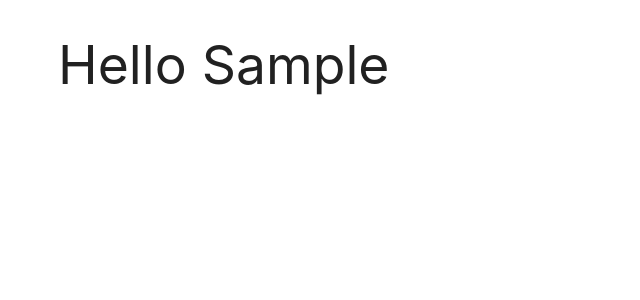
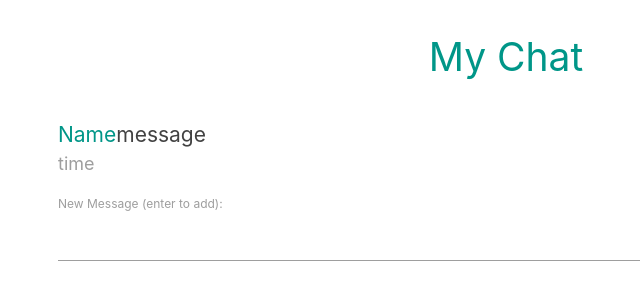
Before and after one commit to vjenacka/RT-chat, a Vue app: page / in a window 1280 px wide. Both pictures are taken after typing "Sample" into the empty fields and a click on the button "ENTER CHAT". Shown: the top 300 px of the page, without its empty margins (134-774 px from the left). Built offline with nearby package versions, Linux system fonts and the light colour scheme.

Commit message:
added newmessage component and set up route guarding for /chat

```diff
--- a/src/components/Chat.vue
+++ b/src/components/Chat.vue
@@ -1,13 +1,29 @@
 <template>
   <div class="chat container">
-    <h2>Hello {{name}}</h2>
+    <h2 class="center teal-text">My Chat</h2>
+    <div class="car">
+      <div class="card-content">
+        <ul class="messages">
+          <li>
+            <span class="teal-text">Name</span>
+            <span class="grey-text text-darken-3">message</span>
+            <span class="grey-text time">time</span>
+          </li>
+        </ul>
+      </div>
+      <div class="card-action">
+        <NewMessage :name="name" />
+      </div>
+    </div>
   </div>
 </template>
 
 <script>
+import NewMessage from "./NewMessage";
 export default {
   name: "Chat",
-  props:['name'],
+  props: ["name"],
+  components: { NewMessage },
   data() {
     return {};
   }
@@ -15,4 +31,17 @@ export default {
 </script>
 
 <style lang="scss" scoped>
+.chat {
+  h2 {
+    font-size: 2.6em;
+    margin-bottom: 40px;
+  }
+  span {
+    font-size: 1.4em;
+  }
+  .time {
+    display: block;
+    font-size: 1.2em;
+  }
+}
 </style>
--- /dev/null
+++ b/src/components/NewMessage.vue
@@ -0,0 +1,25 @@
+<template>
+  <div class="new-message">
+    <form @submit.prevent="addMessage">
+      <label for="new-message">New Message (enter to add):</label>
+      <input type="text" name="new-message" v-model="newMessage" />
+    </form>
+  </div>
+</template>
+
+<script>
+export default {
+  name: "NewMessage",
+  props: ["name"],
+  data() {
+    return {
+      newMessage: null
+    };
+  },
+  methods: {
+    addMessage() {
+      console.log(this.newMessage, this.name, Date.now());
+    }
+  }
+};
+</script>
--- a/src/router/index.js
+++ b/src/router/index.js
@@ -15,7 +15,15 @@ const routes = [
     path: "/chat",
     name: "Chat",
     component: Chat,
-    props: true
+    props: true,
+    //route guard za provjeru unesenog imena
+    beforeEnter: (to, from, next) => {
+      if (to.params.name) {
+        next();
+      } else {
+        next({ name: "Welcome" });
+      }
+    }
   }
 ];
 
```
